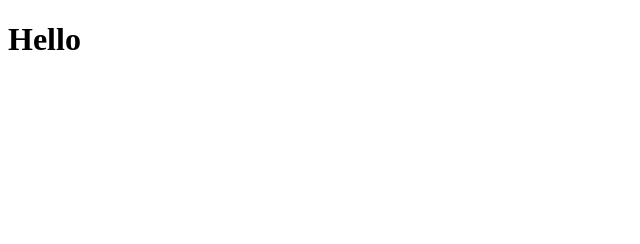
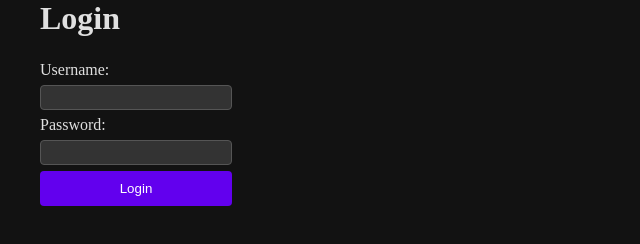
Before and after one commit to ptrsym/Software-Frameworks-UNI, a website: page week3/www/login.html in a window 1280 px wide. Shown: the whole page, without its empty margins (0-640 px from the left). Drawn offline with Linux system fonts and the light colour scheme.

Commit message:
styling for server pages

```diff
--- a/week3/www/login.html
+++ b/week3/www/login.html
@@ -7,6 +7,17 @@
     <link rel="stylesheet" href="./styles/login.css">
 </head>
 <body>
-    <h1>Hello</h1>
+    <div class="row">
+        <h1>Login</h1>
+        <form action="/login" method="post">
+            <div class="login__field">
+                <label for="username">Username:</label>
+                <input id="username" class="login__info" type="text" name="username">
+                <label for="passwrd">Password:</label>
+                <input id="password" class="login__info" type="password" name="password">
+                <button type="submit">Login</button>
+            </div>
+            </form>
+    </div>
 </body>
 </html>
--- a/week3/www/styles/account.css
+++ b/week3/www/styles/account.css
@@ -0,0 +1,51 @@
+* {
+  box-sizing: border-box;
+  margin: 0;
+  padding: 0;
+}
+
+body {
+  background-color: #121212; /* Dark background color */
+  color: #e0e0e0; /* Light text color */
+  margin: 0;
+  padding: 0;
+}
+
+a {
+  color: #bb86fc; /* Light purple color for links */
+}
+
+input,
+textarea,
+select {
+  background-color: #333; /* Dark background for form elements */
+  color: #e0e0e0; /* Light text color for form elements */
+  border: 1px solid #555; /* Slightly lighter border for form elements */
+  padding: 8px;
+  border-radius: 4px;
+}
+
+button {
+  background-color: #6200ee; /* Primary button color */
+  color: #ffffff; /* White text color */
+  border: none;
+  padding: 10px 20px;
+  border-radius: 4px;
+  cursor: pointer;
+}
+
+.row {
+  width: 100%;
+  max-width: 1200px;
+  margin: 0 auto;
+}
+
+.user__info {
+  padding: 24px 0;
+}
+
+.img__wrapper {
+  margin-top: 32px;
+  max-width: 128px;
+  max-height: 128px;
+}
--- /dev/null
+++ b/week3/www/styles/index.css
@@ -0,0 +1,41 @@
+* {
+    box-sizing: border-box;
+    margin: 0;
+    padding: 0;
+  }
+
+  body {
+    background-color: #121212; /* Dark background color */
+    color: #e0e0e0; /* Light text color */
+    margin: 0;
+    padding: 0;
+  }
+
+  a {
+    color: #bb86fc; /* Light purple color for links */
+  }
+
+  input,
+  textarea,
+  select {
+    background-color: #333; /* Dark background for form elements */
+    color: #e0e0e0; /* Light text color for form elements */
+    border: 1px solid #555; /* Slightly lighter border for form elements */
+    padding: 8px;
+    border-radius: 4px;
+  }
+
+  button {
+    background-color: #6200ee; /* Primary button color */
+    color: #ffffff; /* White text color */
+    border: none;
+    padding: 10px 20px;
+    border-radius: 4px;
+    cursor: pointer;
+  }
+
+  .row {
+    width: 100%;
+    max-width: 1200px;
+    margin: 0 auto;
+  }
--- a/week3/www/styles/login.css
+++ b/week3/www/styles/login.css
@@ -0,0 +1,53 @@
+* {
+  box-sizing: border-box;
+  margin: 0;
+  padding: 0;
+}
+
+body {
+  background-color: #121212; /* Dark background color */
+  color: #e0e0e0; /* Light text color */
+  margin: 0;
+  padding: 0;
+}
+
+a {
+  color: #bb86fc; /* Light purple color for links */
+}
+
+input,
+textarea,
+select {
+  background-color: #333; /* Dark background for form elements */
+  color: #e0e0e0; /* Light text color for form elements */
+  border: 1px solid #555; /* Slightly lighter border for form elements */
+  padding: 8px;
+  border-radius: 4px;
+}
+
+button {
+  background-color: #6200ee; /* Primary button color */
+  color: #ffffff; /* White text color */
+  border: none;
+  padding: 10px 20px;
+  border-radius: 4px;
+  cursor: pointer;
+}
+
+.row {
+  width: 100%;
+  max-width: 1200px;
+  margin: 0 auto;
+}
+
+.login__field {
+  padding: 24px 0;
+  max-width: 192px;
+  display: flex;
+  flex-direction: column;
+}
+
+.login__info {
+  margin: 6px 0;
+  padding: 4px;
+}
```
Also changed, not shown: week3/www/account.html (+1 -1 lines), week3/www/index.html (+1 -0 lines).
